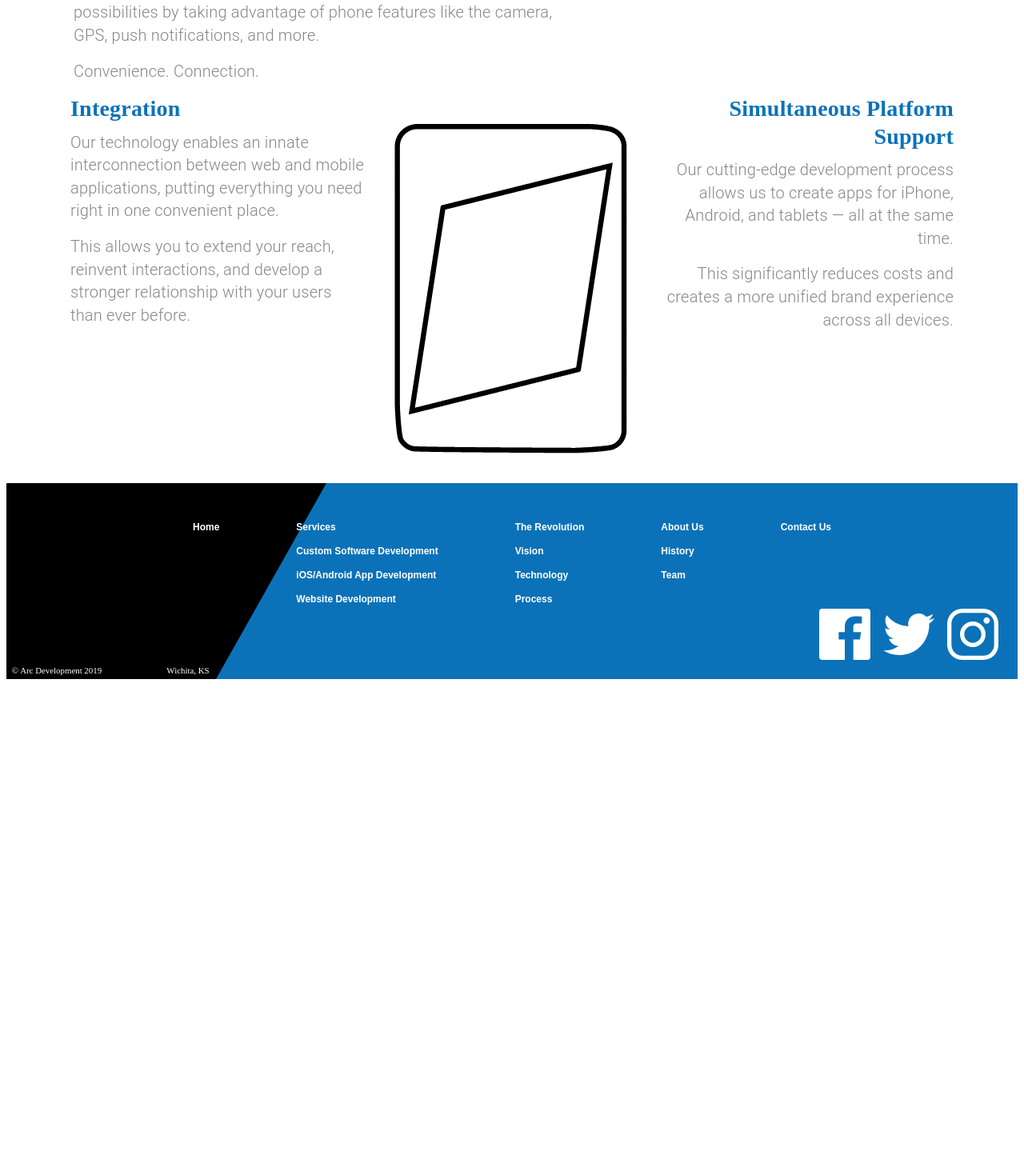
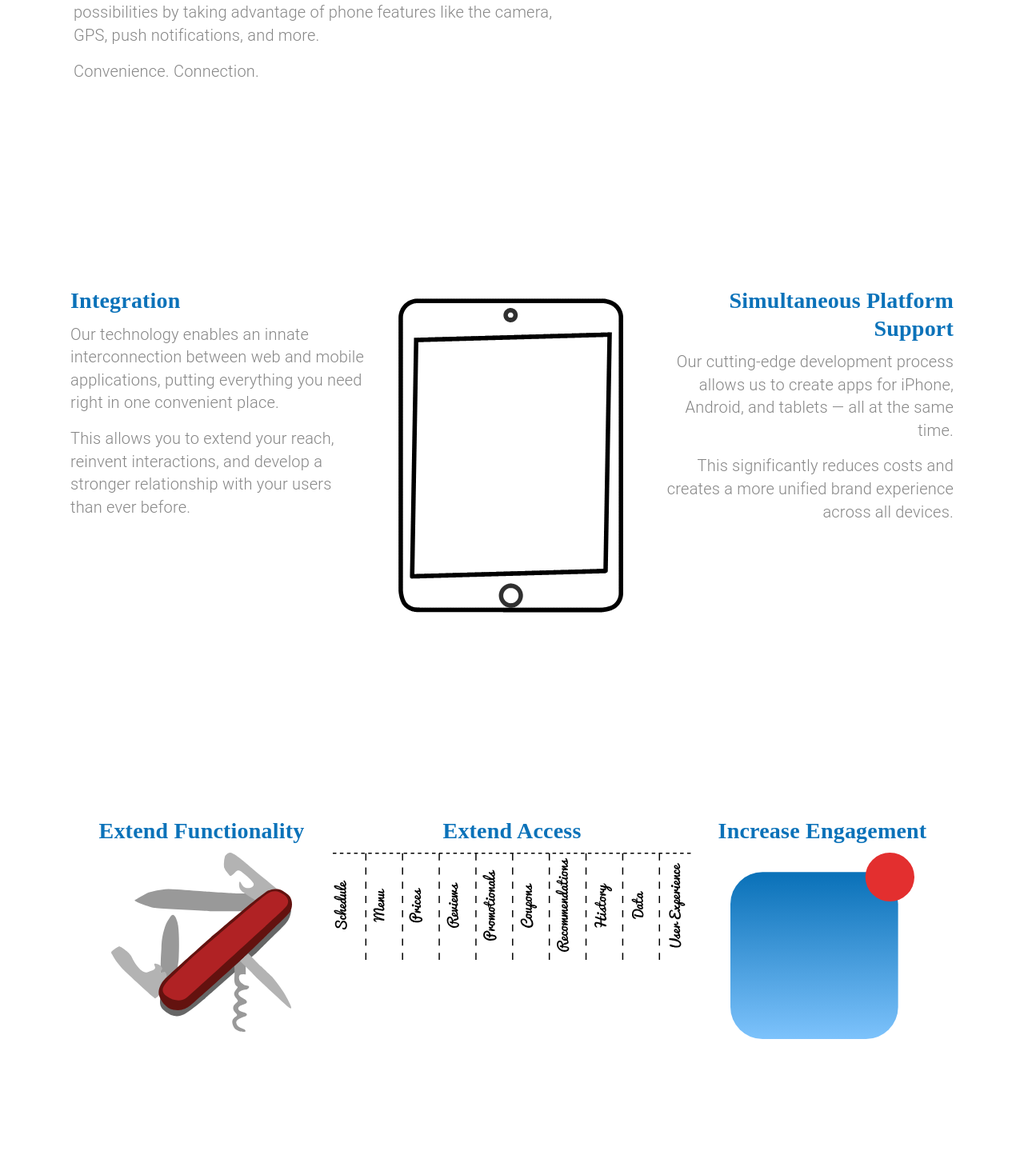
Before and after one commit to Catravine/arcdevelopment, a React (Create React App) app: page /mobileapps in a window 1280 px wide. Shown: the part 341-1810 px from the top of the page at 80% size. Before the commit the page ends 1198 px from the top, so only its background shows below. Built offline with nearby package versions, Linux system fonts and the light colour scheme; the HTML template or start-up script is replaced by a standard one.

Commit message:
finished mobile apps page, and made it responsive

```diff
--- a/src/components/MobileApps.js
+++ b/src/components/MobileApps.js
@@ -11,6 +11,10 @@ import Hidden from '@material-ui/core/Hidden';
 import backArrow from '../assets/backArrow.svg';
 import forwardArrow from '../assets/forwardArrow.svg';
 import integrationAnimation from '../animations/integrationAnimation/data.json'
+import swiss from '../assets/swissKnife.svg';
+import access from '../assets/extendAccess.svg';
+import engagement from '../assets/increaseEngagement.svg';
+import CallToAction from './ui/CallToAction';
 
 const useStyles = makeStyles(theme => ({
   heading: {
@@ -106,20 +110,26 @@ export default function CustomSoftware(props) {
           </Grid>
         </Hidden>
       </Grid>
-      <Grid item container direction="row" className={classes.rowContainer}>
+      <Grid
+        item
+        container
+        direction={matchesSM ? "column" : "row"}
+        className={classes.rowContainer}
+        style={{ marginTop: "15em", marginBottom: "15em" }}
+      >
         <Grid item container direction="column" md>
           <Grid item>
-            <Typography variant="h4" gutterBottom>
+            <Typography variant="h4" gutterBottom align={matchesSM ? "center" : undefined}>
               Integration
             </Typography>
           </Grid>
           <Grid item>
-            <Typography variant="body2" paragraph>
+            <Typography variant="body2" paragraph align={matchesSM ? "center" : undefined}>
               Our technology enables an innate interconnection between web
               and mobile applications, putting everything you need right
               in one convenient place.
             </Typography>
-            <Typography variant="body2" paragraph>
+            <Typography variant="body2" paragrap align={matchesSM ? "center" : undefined}h>
               This allows you to extend your reach, reinvent interactions,
               and develop a stronger relationship with your users than ever
               before.
@@ -127,26 +137,81 @@ export default function CustomSoftware(props) {
           </Grid>
         </Grid>
         <Grid item md>
-          <Lottie options={defaultOptions} />
+          <Lottie options={defaultOptions} style={{ maxWidth: "20em" }}/>
         </Grid>
         <Grid item container direction="column" md>
           <Grid item>
-            <Typography align="right" variant="h4" gutterBottom>
+            <Typography align={matchesSM ? "center" : "right"} variant="h4" gutterBottom>
               Simultaneous Platform Support
             </Typography>
           </Grid>
           <Grid item>
-            <Typography align="right" variant="body2" paragraph>
+            <Typography align={matchesSM ? "center" : "right"} variant="body2" paragraph>
               Our cutting-edge development process allows us to create apps
               for iPhone, Android, and tablets — all at the same time.
             </Typography>
-            <Typography align="right" variant="body2" paragraph>
+            <Typography align={matchesSM ? "center" : "right"} variant="body2" paragraph>
               This significantly reduces costs and creates a more unified brand
               experience across all devices.
             </Typography>
           </Grid>
         </Grid>
       </Grid>
+      <Grid
+        item
+        container
+        direction={matchesMD ? "column" : "row"}
+        className={classes.rowContainer}
+        style={{ marginBottom: "15em" }}
+      >
+        <Grid item container direction="column" alignItems="center" md>
+          <Grid item>
+            <Typography align="center" variant="h4" gutterBottom>
+              Extend Functionality
+            </Typography>
+          </Grid>
+          <Grid item>
+            <img src={swiss} alt="swiss army knife" />
+          </Grid>
+        </Grid>
+        <Grid
+          item
+          container
+          direction="column"
+          alignItems="center"
+          md
+          style={{
+            marginTop: matchesMD ? "10em" : 0,
+            marginBottom: matchesMD ? "10em" : 0
+          }}
+        >
+          <Grid item>
+            <Typography align="center" variant="h4" gutterBottom>
+              Extend Access
+            </Typography>
+          </Grid>
+          <Grid item>
+            <img
+              src={access}
+              style={{ maxWidth: matchesXS ? "20em" : "28em" }}
+              alt="tear-one-off sign"
+            />
+          </Grid>
+        </Grid>
+        <Grid item container direction="column" alignItems="center" md>
+          <Grid item>
+            <Typography align="center" variant="h4" gutterBottom>
+              Increase Engagement
+            </Typography>
+          </Grid>
+          <Grid item>
+            <img src={engagement} alt="app with notification" />
+          </Grid>
+        </Grid>
+      </Grid>
+      <Grid tiem>
+        <CallToAction setValue={props.setValue} />
+      </Grid>
     </Grid>
   );
 }
```
